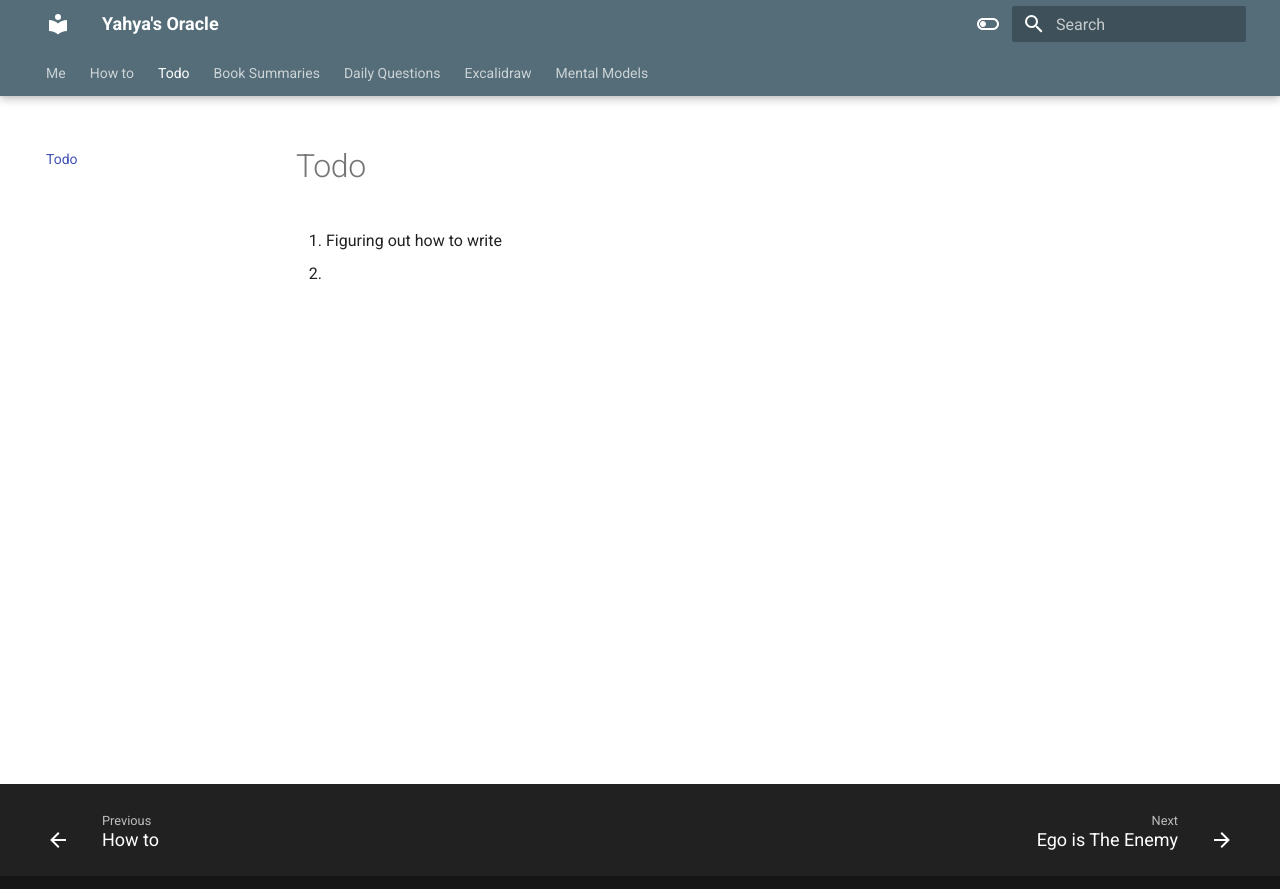
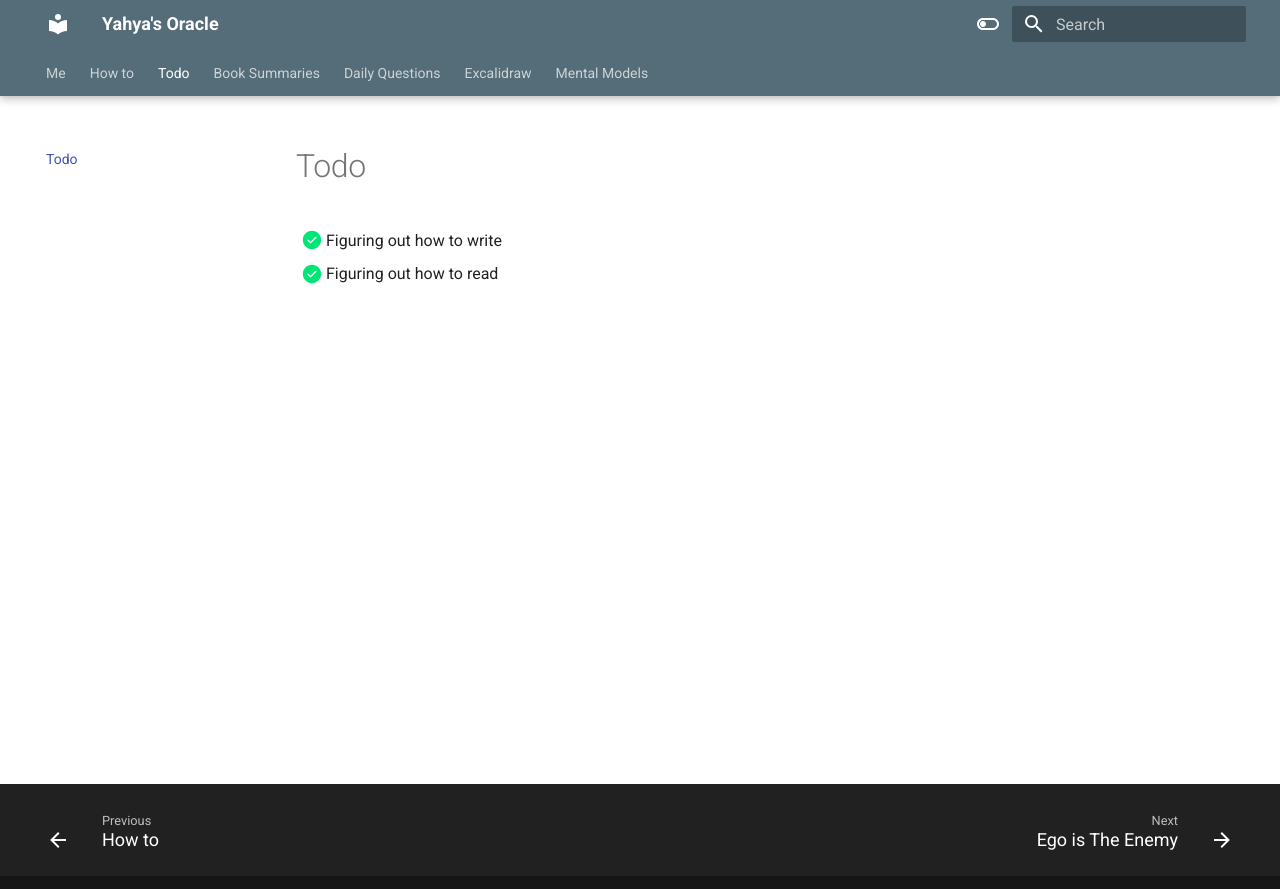
Before and after one commit to yahyaqr/oracle, an MkDocs documentation site: the page built from docs/Todo.md, in a window 1280 px wide. Shown: the top 889 px of the page. Built offline with MkDocs 1.6.1 and Material for MkDocs 9.7.7, drawn with Linux system fonts in a browser that asks for light colours.

Commit message:
vault backup: 2024-03-13 14:43:13

```diff
--- a/docs/Todo.md
+++ b/docs/Todo.md
@@ -1,2 +1,2 @@
-1. Figuring out how to write
-2.
+- [x] Figuring out how to write
+- [x] Figuring out how to read
```
Also changed, not shown: docs/.obsidian/workspace.json.
